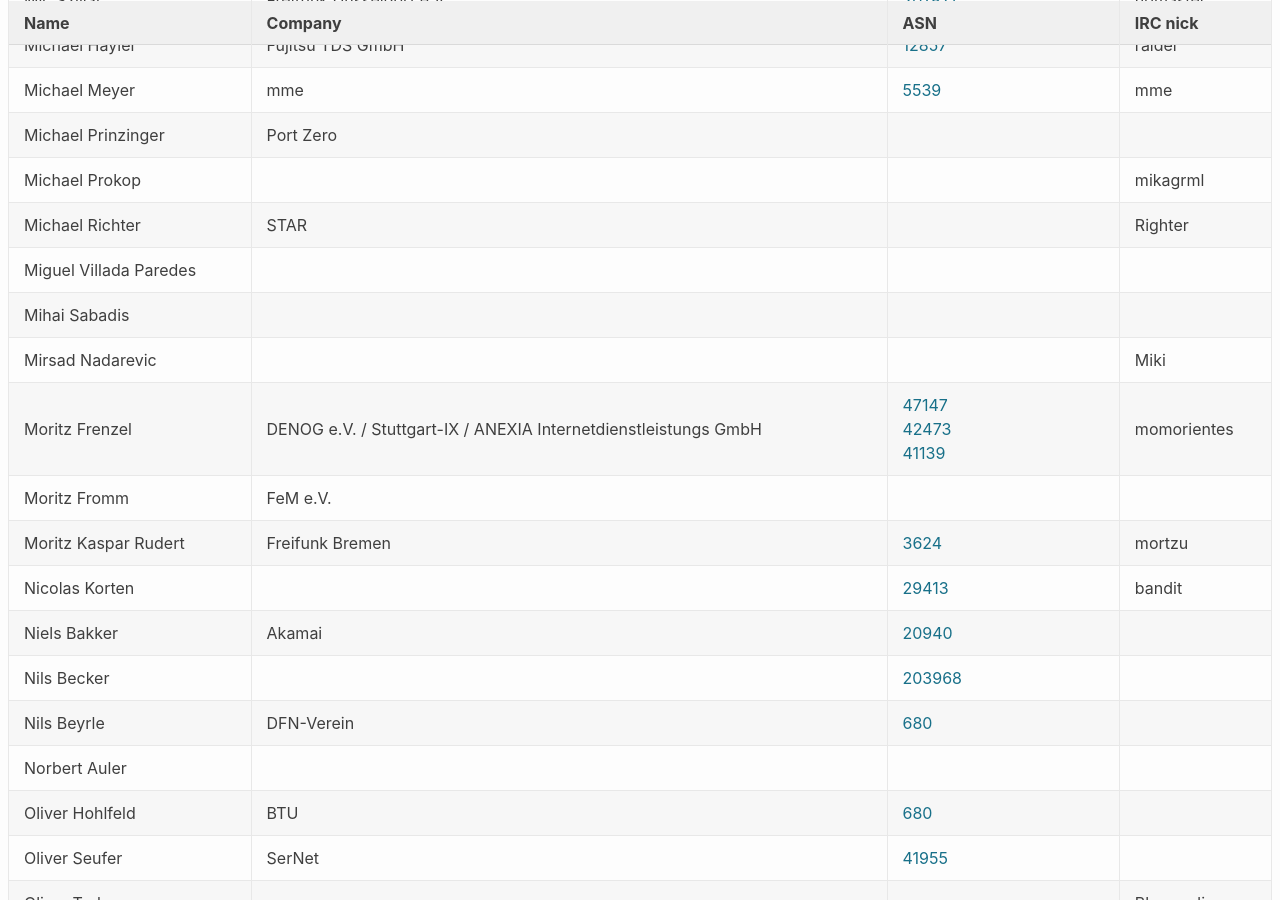
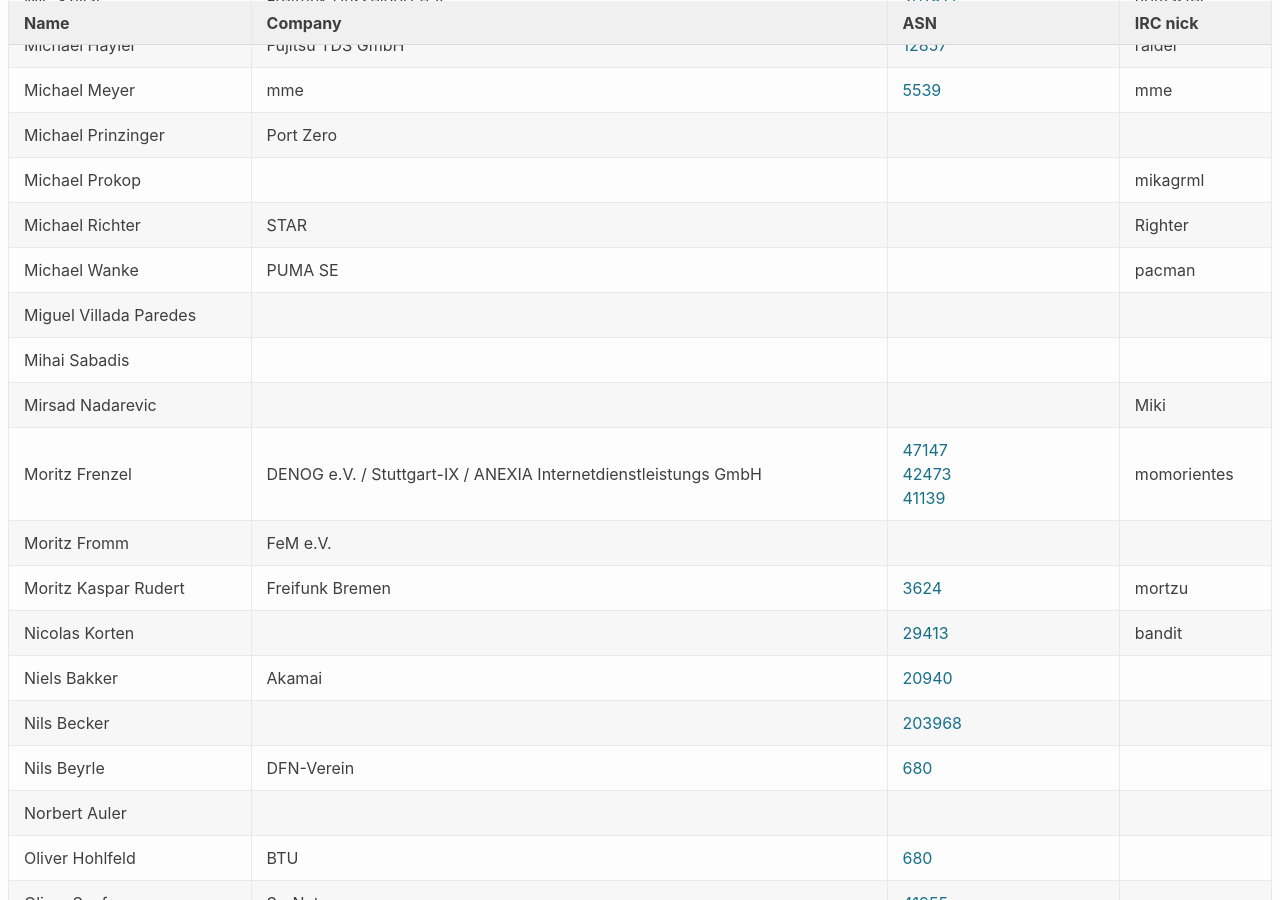
Before and after one commit to denog/pretix-attendeelist, a Jekyll site: the page built from denog13/index.markdown, in a window 1280 px wide and 900 px high, scrolled down 9478 px. Built offline with Jekyll 4.4.1, drawn with Linux system fonts in a browser that asks for light colours.

Commit message:
Latest data: Tue Oct 19 09:49:50 UTC 2021

```diff
--- a/_data/attendees_denog13.json
+++ b/_data/attendees_denog13.json
@@ -1239,6 +1239,12 @@
     "name": "Michael Richter",
     "company": "STAR",
     "irc": "Righter",
+    "asn": null
+  },
+  {
+    "name": "Michael Wanke",
+    "company": "PUMA SE",
+    "irc": "pacman",
     "asn": null
   },
   {
```
